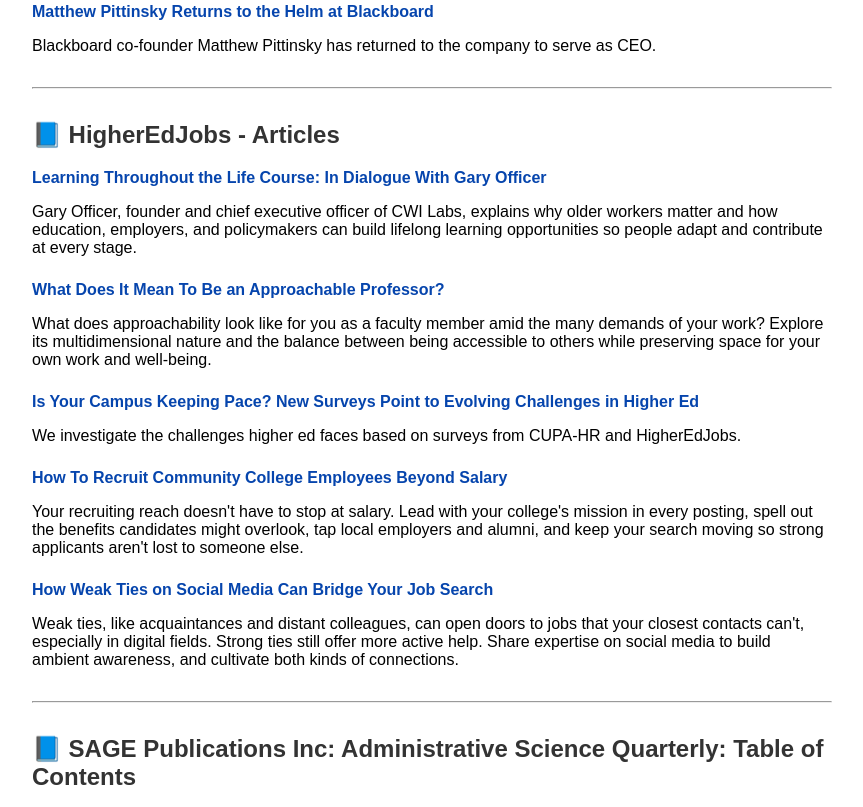
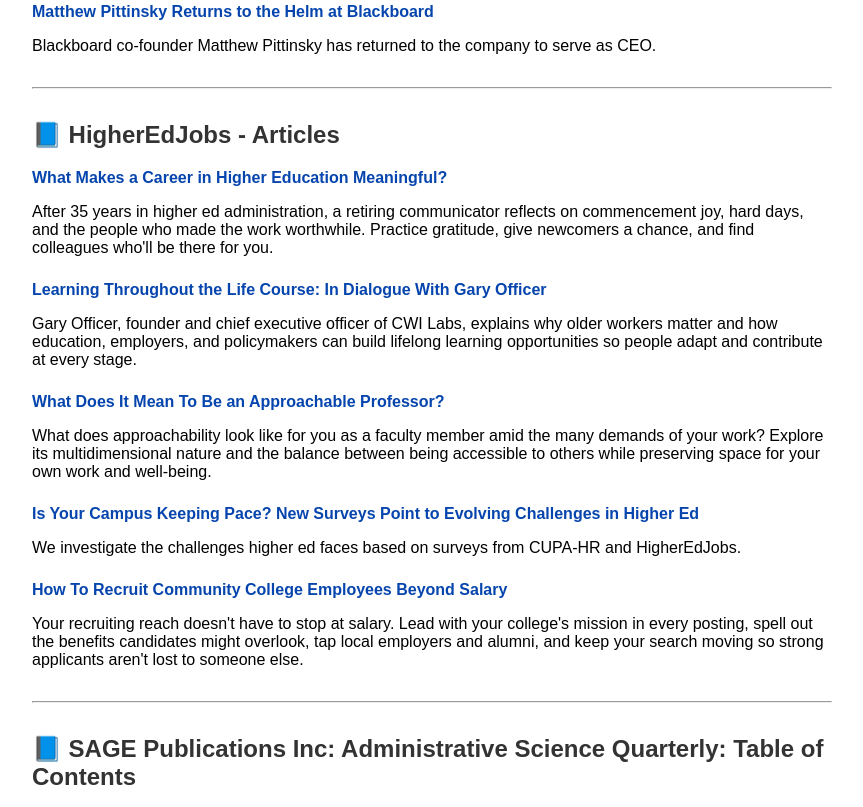
Before and after one commit to GrumpsCat/briefcaseapp, a plain HTML site: page index.html in a window 1280 px wide. Shown: the part 1975-2782 px from the top of the page, without its empty margins (208-1071 px from the left). Drawn offline with Linux system fonts and the light colour scheme.

Commit message:
✅ Auto update: Thu Nov 26 15:56:11 UTC 2026

```diff
--- a/index.html
+++ b/index.html
@@ -14,7 +14,7 @@
 </head>
 <body>
 <h1>📚 BriefCase: The Academic Journal Aggregator</h1>
-<p>📅 <strong>Late Evening Edition of Wednesday, November 25, 2026</strong> — <em>2026-11-25 21:46:03 PST</em></p><hr>
+<p>📅 <strong>Morning Edition of Thursday, November 26, 2026</strong> — <em>2026-11-26 07:56:03 PST</em></p><hr>
 <h2>📘 Academy of Management: Academy of Management Journal: Table of Contents</h2>
 <div style='margin-bottom: 1.5em;'>
 <p><strong><a href='https://journals.aom.org/doi/abs/10.5465/amj.2026.4005?af=R'>Care-Full Reviewing at Academy of Management Journal: Celebrating Our Reviewers and Putting Care Front and Center in the Review Process</a></strong></p>
@@ -93,6 +93,10 @@
 <hr>
 <h2>📘 HigherEdJobs - Articles</h2>
 <div style='margin-bottom: 1.5em;'>
+<p><strong><a href='https://www.higheredjobs.com/articles/articleDisplay.cfm?ID=4920'>What Makes a Career in Higher Education Meaningful?</a></strong></p>
+<p><p>After 35 years in higher ed administration, a retiring communicator reflects on commencement joy, hard days, and the people who made the work worthwhile. Practice gratitude, give newcomers a chance, and find colleagues who'll be there for you.</p></p>
+</div>
+<div style='margin-bottom: 1.5em;'>
 <p><strong><a href='https://www.higheredjobs.com/LearningSociety/articleDisplay.cfm?ID=4922'>Learning Throughout the Life Course: In Dialogue With Gary Officer</a></strong></p>
 <p><p>Gary Officer, founder and chief executive officer of CWI Labs, explains why older workers matter and how education, employers, and policymakers can build lifelong learning opportunities so people adapt and contribute at every stage.</p></p>
 </div>
@@ -107,10 +111,6 @@
 <div style='margin-bottom: 1.5em;'>
 <p><strong><a href='https://www.higheredjobs.com/articles/articleDisplay.cfm?ID=4875'>How To Recruit Community College Employees Beyond Salary</a></strong></p>
 <p><p>Your recruiting reach doesn't have to stop at salary. Lead with your college's mission in every posting, spell out the benefits candidates might overlook, tap local employers and alumni, and keep your search moving so strong applicants aren't lost to someone else.</p></p>
-</div>
-<div style='margin-bottom: 1.5em;'>
-<p><strong><a href='https://www.higheredjobs.com/articles/articleDisplay.cfm?ID=823'>How Weak Ties on Social Media Can Bridge Your Job Search</a></strong></p>
-<p><p>Weak ties, like acquaintances and distant colleagues, can open doors to jobs that your closest contacts can't, especially in digital fields. Strong ties still offer more active help. Share expertise on social media to build ambient awareness, and cultivate both kinds of connections.</p></p>
 </div>
 <hr>
 <h2>📘 SAGE Publications Inc: Administrative Science Quarterly: Table of Contents</h2>
```
Also changed, not shown: proof-it-ran.txt.
